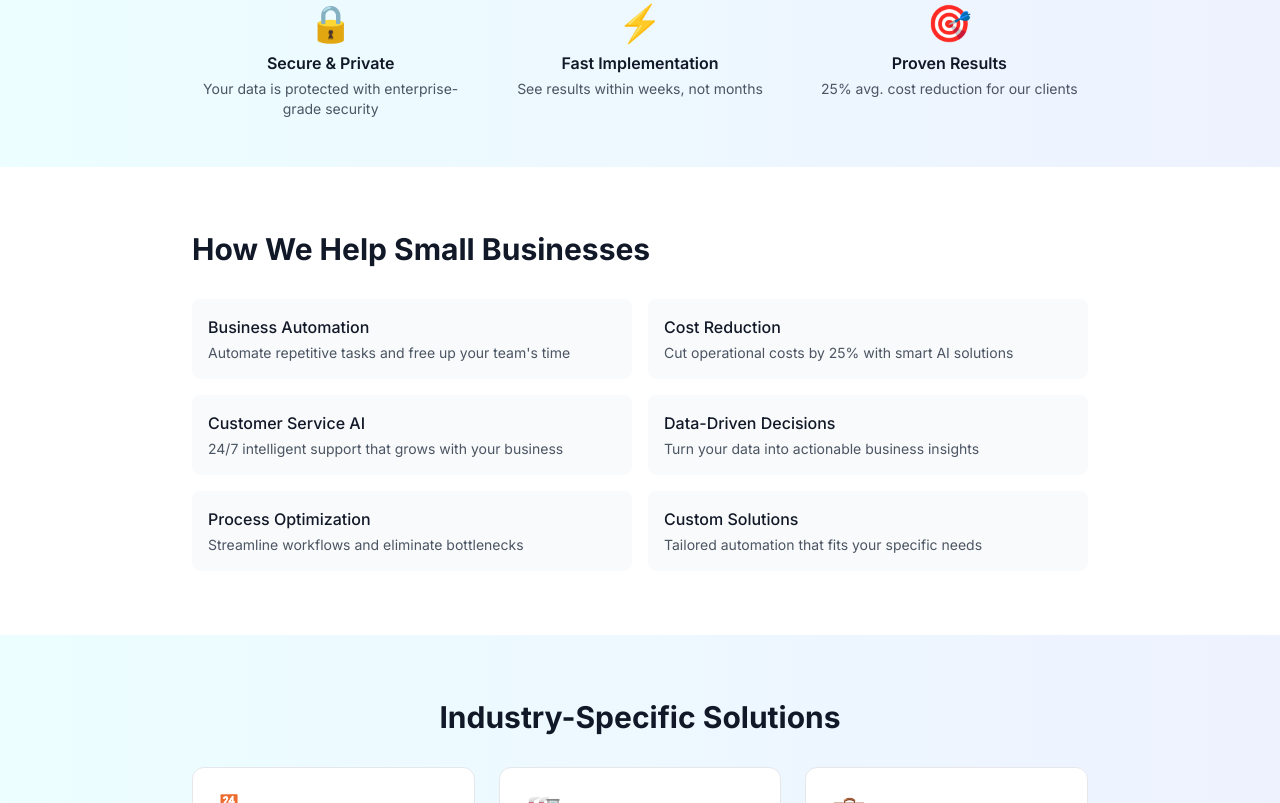
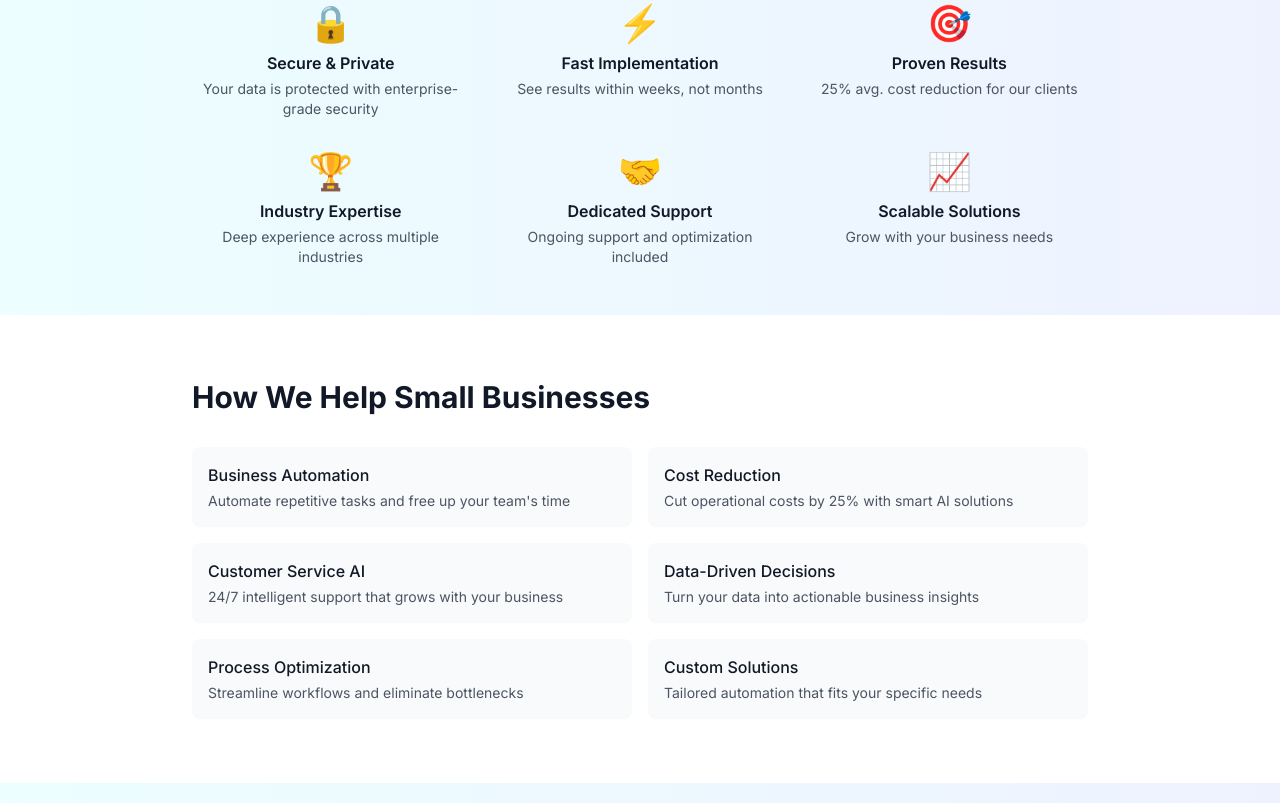
Before and after one commit to lyftium/lyftium.github.io, a website: page index.html in a window 1280 px wide. Shown: the part 4576-5379 px from the top of the page. Drawn offline with nearby package versions, Linux system fonts and the light colour scheme; files that its build step writes are made by us from their sources.

Commit message:
Expand trust indicators section with 3 additional trust elements

```diff
--- a/index.html
+++ b/index.html
@@ -485,7 +485,7 @@
     <!-- Trust Indicators Section -->
     <section class="py-12 px-6 bg-gradient-to-r from-cyan-50 to-indigo-50 dark:from-gray-800 dark:to-gray-900">
         <div class="max-w-4xl mx-auto">
-            <div class="grid md:grid-cols-3 gap-8 text-center">
+            <div class="grid md:grid-cols-3 gap-8 text-center mb-8">
                 <div>
                     <div class="text-4xl mb-2">🔒</div>
                     <h3 class="font-semibold text-gray-900 dark:text-white mb-1">Secure & Private</h3>
@@ -500,6 +500,23 @@
                     <div class="text-4xl mb-2">🎯</div>
                     <h3 class="font-semibold text-gray-900 dark:text-white mb-1">Proven Results</h3>
                     <p class="text-sm text-gray-600 dark:text-gray-300">25% avg. cost reduction for our clients</p>
+                </div>
+            </div>
+            <div class="grid md:grid-cols-3 gap-8 text-center">
+                <div>
+                    <div class="text-4xl mb-2">🏆</div>
+                    <h3 class="font-semibold text-gray-900 dark:text-white mb-1">Industry Expertise</h3>
+                    <p class="text-sm text-gray-600 dark:text-gray-300">Deep experience across multiple industries</p>
+                </div>
+                <div>
+                    <div class="text-4xl mb-2">🤝</div>
+                    <h3 class="font-semibold text-gray-900 dark:text-white mb-1">Dedicated Support</h3>
+                    <p class="text-sm text-gray-600 dark:text-gray-300">Ongoing support and optimization included</p>
+                </div>
+                <div>
+                    <div class="text-4xl mb-2">📈</div>
+                    <h3 class="font-semibold text-gray-900 dark:text-white mb-1">Scalable Solutions</h3>
+                    <p class="text-sm text-gray-600 dark:text-gray-300">Grow with your business needs</p>
                 </div>
             </div>
         </div>
```
